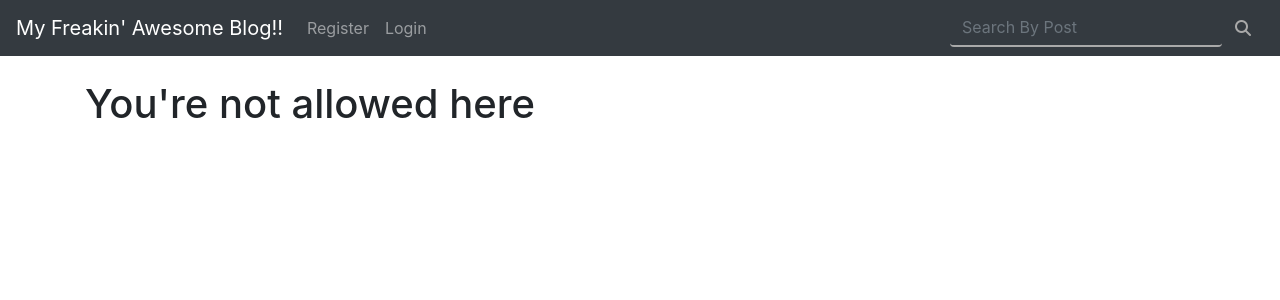
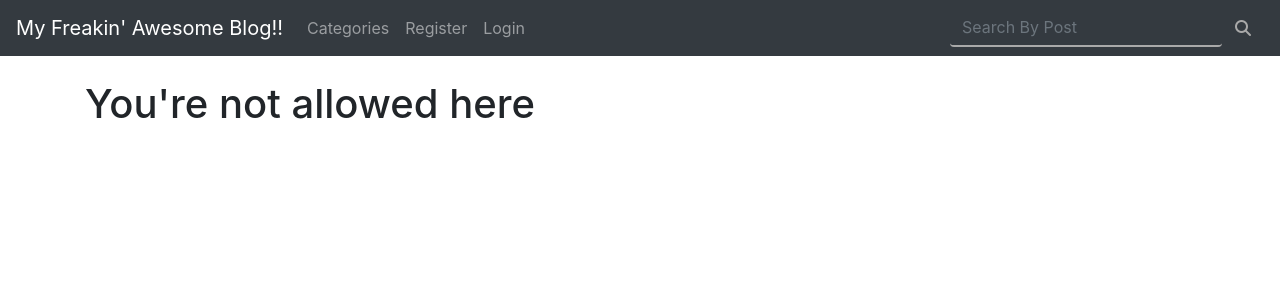
Before and after one commit to snehasharma5/Blog, a Django app: page /registration/create_profile_page/ in a window 1280 px wide. Shown: the top 300 px of the page. Run offline with Django 3.2, Linux system fonts and the light colour scheme; some libraries are stand-ins or nearby versions.

Commit message:
Category Url slugify

```diff
--- a/blog_post/templates/base.html
+++ b/blog_post/templates/base.html
@@ -21,7 +21,7 @@
                 <!--Category Menu Code-->
                 {% if cat_menu %}
                     <li class="nav-item dropdown">
-                        <a class="nav-link dropdown-toggle" href="#" id="navbarDropdown" role="button" data-toggle="dropdown" aria-haspopup="true" aria-expanded="false">
+                        <a class="nav-link dropdown-toggle" href="{% url 'category-list' %}" id="navbarDropdown" role="button" data-toggle="dropdown" aria-haspopup="true" aria-expanded="false">
                             Categories
                         </a>
                         <div class="dropdown-menu" aria-labelledby="navbarDropdown">
@@ -36,7 +36,11 @@
                 {% else %}
                     {% if user.is_authenticated %}
                         <li class="nav-item">
-                            <a class="dropdown-item" href="{% url 'add-category' %}">Add Category</a>
+                            <a class="nav-link" href="{% url 'add-category' %}">Add Category</a>
+                        </li>
+                        {% else %}
+                        <li class="nav-item">
+                            <a class="nav-link" href="{% url 'category-list' %}">Categories</a>
                         </li>
                     {% endif %}
                 {% endif %}
--- a/blog_post/views.py
+++ b/blog_post/views.py
@@ -75,7 +75,8 @@ def category_list_view(request):
 
 
 def category_view(request, cats):
-    category_posts = Post.objects.filter(category=cats.replace('-', ' '))
+    category_posts = Post.objects.filter(category__icontains=cats.replace('-', ' '))
+    print(category_posts)
     total_post = category_posts.count()
     return render(request, 'blog_post/categories.html', {'cats': cats.title().replace('-', ' '),
                                                          'category_posts': category_posts, 'total_post': total_post})
--- a/members/templates/registration/create_user_profile_page.html
+++ b/members/templates/registration/create_user_profile_page.html
@@ -4,7 +4,6 @@
     {% endblock %}
     {% block content %}
     {% if user.is_authenticated %}
-        {% if user.id == profile.user.id %}
         <h1>Create Profile</h1>
         <br><br>
         <div class="form-group">
@@ -14,7 +13,6 @@
         <button class="btn btn-primary">Create Profile Page</button>
         </form>
         </div>
-            {% endif %}
     {% else %}
         <h1>You're not allowed here</h1>
     {% endif %}
```
